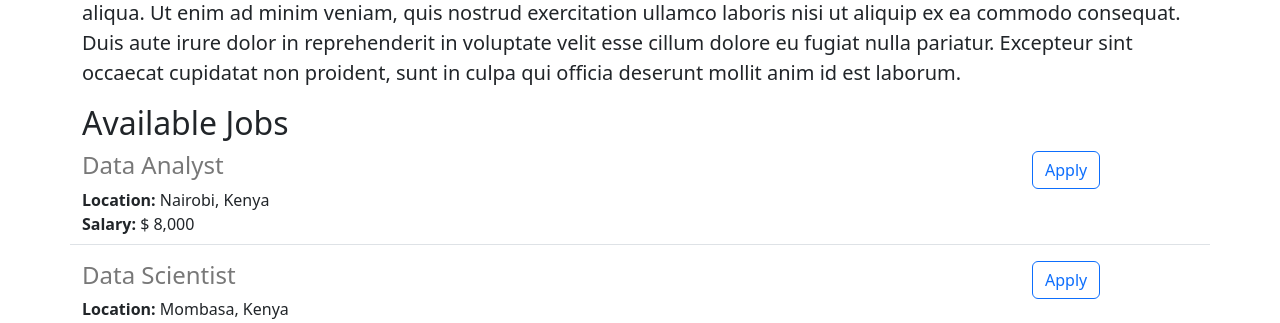
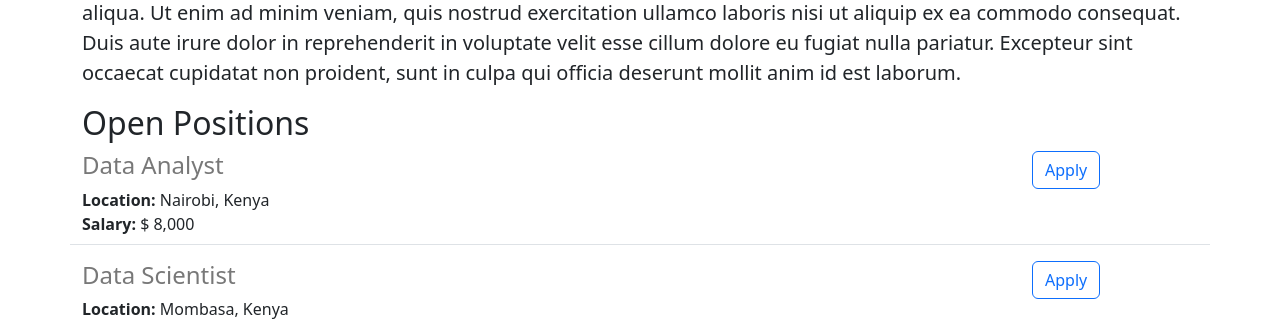
Before and after one commit to brian-ambani/flask-web-app, a Flask app: page / in a window 1280 px wide. Shown: the part 542-865 px from the top of the page. Run offline with Flask 3, Linux system fonts and the light colour scheme.

Commit message:
open positions

```diff
--- a/templates/home.html
+++ b/templates/home.html
@@ -21,7 +21,7 @@
 
     <h2 class="text-center mt-2 mb-4">About Brain</h2>
     <p class="lead">Lorem ipsum dolor sit amet, consectetur adipiscing elit, sed do eiusmod tempor incididunt ut labore et dolore magna aliqua. Ut enim ad minim veniam, quis nostrud exercitation ullamco laboris nisi ut aliquip ex ea commodo consequat. Duis aute irure dolor in reprehenderit in voluptate velit esse cillum dolore eu fugiat nulla pariatur. Excepteur sint occaecat cupidatat non proident, sunt in culpa qui officia deserunt mollit anim id est laborum.</p>
-    <h2>Available Jobs</h2>
+    <h2>Open Positions</h2>
     <div class="mb-4">
       {% for job in jobs %}
         {% include 'jobitem.html' %}
```
